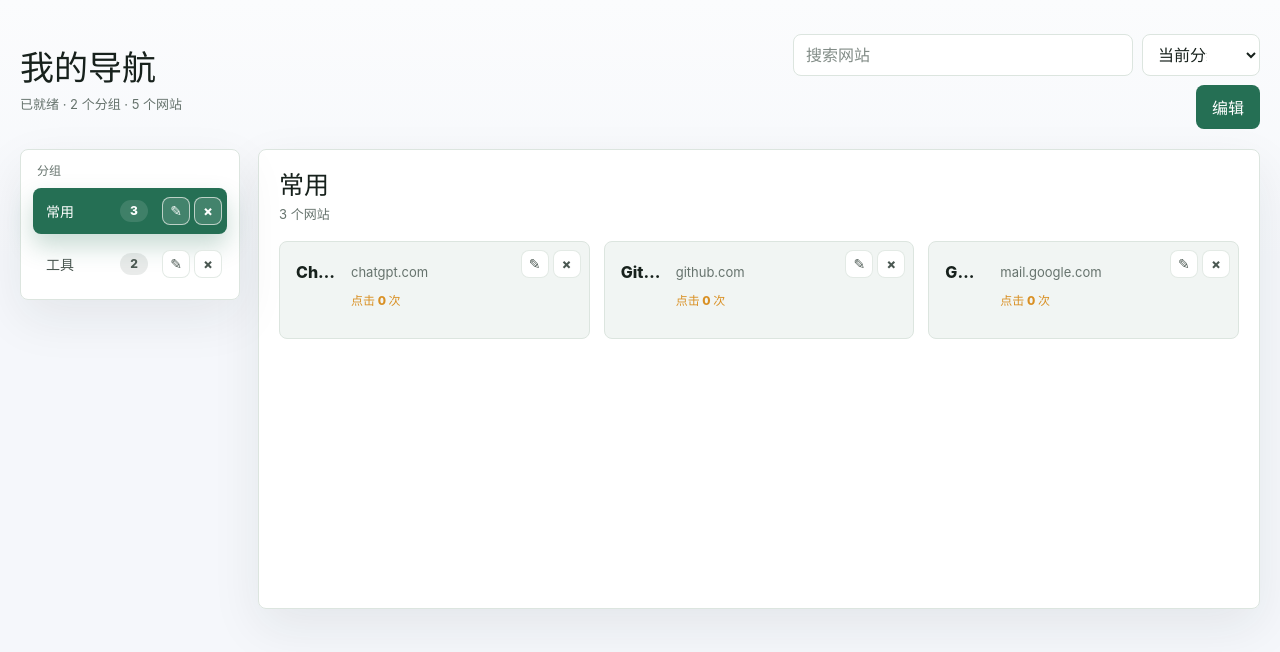
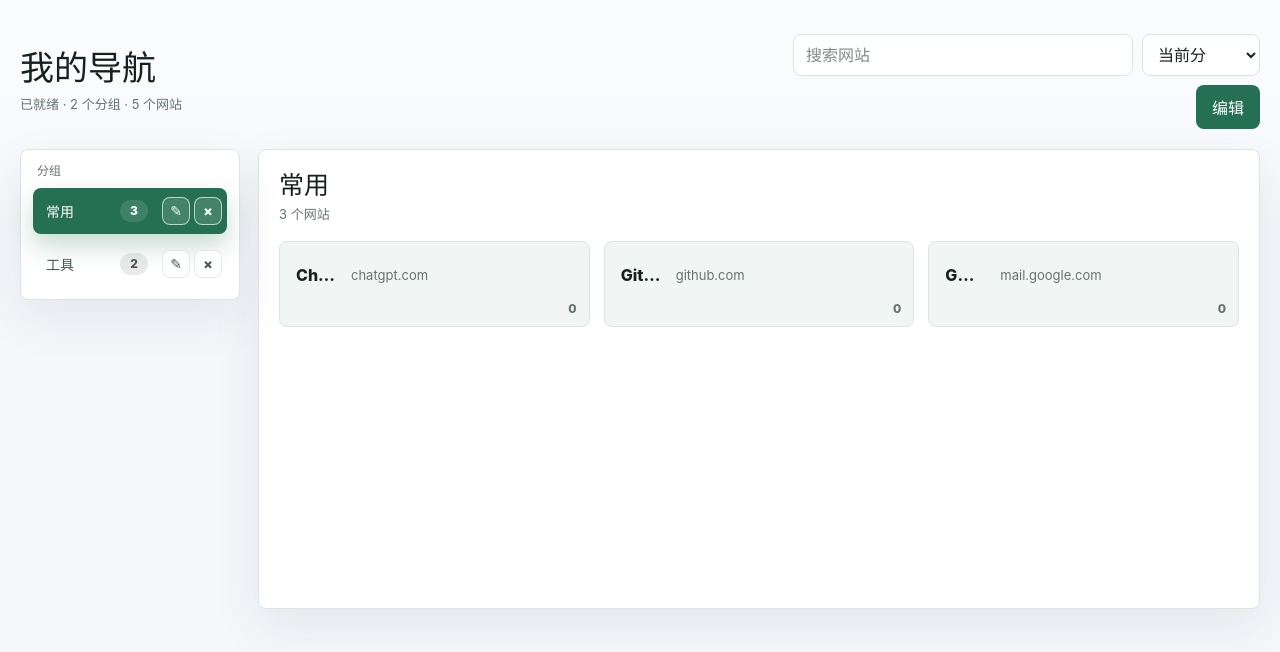
Before and after one commit to mylastfree/nav-chrome-bytgpt, a React (Vite) app: page / in a window 1280 px wide. Shown: the top 652 px of the page. Built offline with nearby package versions, Linux system fonts and the light colour scheme.

Commit message:
style: quiet card actions and simplify click count

```diff
--- a/src/App.tsx
+++ b/src/App.tsx
@@ -1082,7 +1082,7 @@ function App() {
                       />
                       <span>{link.title}</span>
                       <small>{normalizeUrl(link.url).replace(/^https?:\/\//, '')}</small>
-                      <strong className="click-count">点击 {link.clickCount ?? 0} 次</strong>
+                      <strong className="click-count">{link.clickCount ?? 0}</strong>
                       {isGlobalSearch ? (
                         <em className="link-group-name">{groupName}</em>
                       ) : null}
--- a/src/index.css
+++ b/src/index.css
@@ -530,14 +530,15 @@ button:focus-visible {
 }
 
 .link-card {
+  position: relative;
   display: grid;
   grid-template-columns: 42px minmax(0, 1fr);
-  grid-template-rows: auto auto auto;
+  grid-template-rows: auto auto;
   column-gap: 13px;
   row-gap: 3px;
   align-items: center;
-  min-height: 98px;
-  padding: 16px 72px 16px 16px;
+  min-height: 86px;
+  padding: 16px 42px 16px 16px;
   border: 1px solid var(--border);
   border-radius: 8px;
   background: var(--surface-muted);
@@ -558,7 +559,7 @@ button:focus-visible {
 }
 
 .link-card img {
-  grid-row: 1 / span 3;
+  grid-row: 1 / span 2;
   width: 42px;
   height: 42px;
   border-radius: 8px;
@@ -587,11 +588,15 @@ button:focus-visible {
 }
 
 .click-count {
-  grid-column: 2;
-  color: var(--accent);
+  position: absolute;
+  right: 12px;
+  bottom: 10px;
+  min-width: 18px;
+  color: var(--muted);
   font-size: 12px;
   font-weight: 760;
   line-height: 1.25;
+  text-align: right;
 }
 
 .link-group-name {
@@ -610,6 +615,15 @@ button:focus-visible {
   position: absolute;
   top: 9px;
   right: 9px;
+  opacity: 0;
+  pointer-events: none;
+  transition: opacity 0.15s ease;
+}
+
+.link-card-shell:hover .card-actions,
+.link-card-shell:focus-within .card-actions {
+  opacity: 1;
+  pointer-events: auto;
 }
 
 .link-editor {
```
